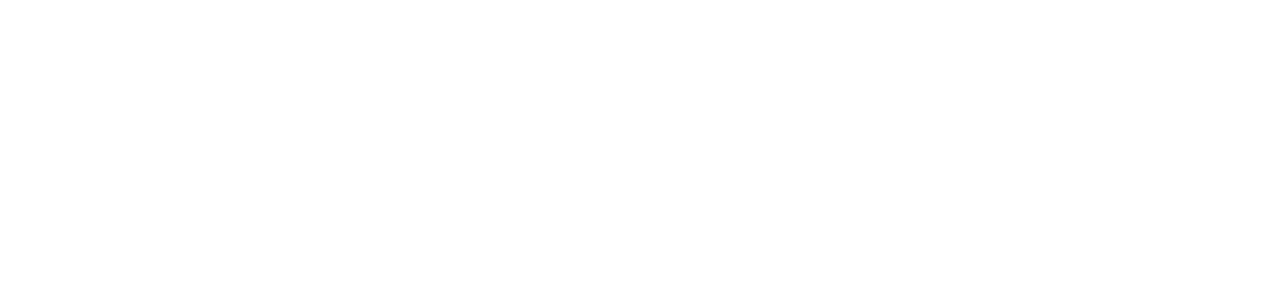
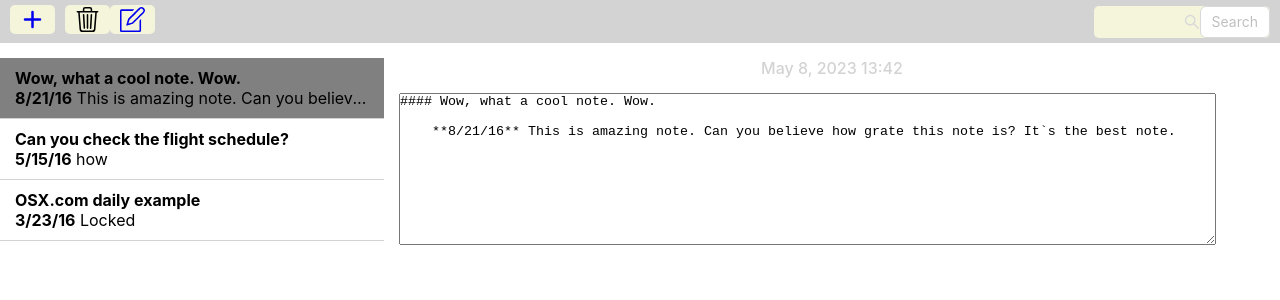
Before and after one commit to Anatolii1996/notes, a React (Create React App) app: page /change in a window 1280 px wide. Before the commit this address had no page. Shown: the top 300 px of the page. Built offline with nearby package versions, Linux system fonts and the light colour scheme.

Commit message:
add changeNote component

```diff
--- a/src/components/App.js
+++ b/src/components/App.js
@@ -8,6 +8,7 @@
 import WorkSpace from "./WorkSpace";
 import moment from "moment";
 import TimeHeader from "./TimeHeader";
+import ChangeNote from "./ChangeNote";
 
 const messageData = [
   {
@@ -224,6 +225,7 @@
             <Route path="/" element={<TimeHeader />}>
               <Route path="/" element={<WorkSpace notes={notes} idClicked={idClicked} />} />
               <Route path="/new" element={<NewNote setNotes={setNotes} />} />
+              <Route path="/change" element={<ChangeNote idClicked={idClicked} notes={notes}/>}/>
             </Route>
 
 
--- /dev/null
+++ b/src/components/ChangeNote.jsx
@@ -0,0 +1,8 @@
+const ChangeNote=({idClicked, notes})=>{
+    return(
+        <div className="change_note">
+            <textarea value={notes.find((el)=>el.id==idClicked).initialText}  cols="100" rows="10"></textarea>
+        </div>
+    )
+};
+export default ChangeNote;
--- a/src/components/Header.jsx
+++ b/src/components/Header.jsx
@@ -17,7 +17,10 @@
           <BsTrash3
            onClick={()=>{removeRecord(notes.find((el)=>el.id==idClicked).initialText)} }
           />
+          <Link to="/change">
           <SlNote />
+          </Link>
+
         </div>
         <div className="search">
           <SearchOutlined
```
